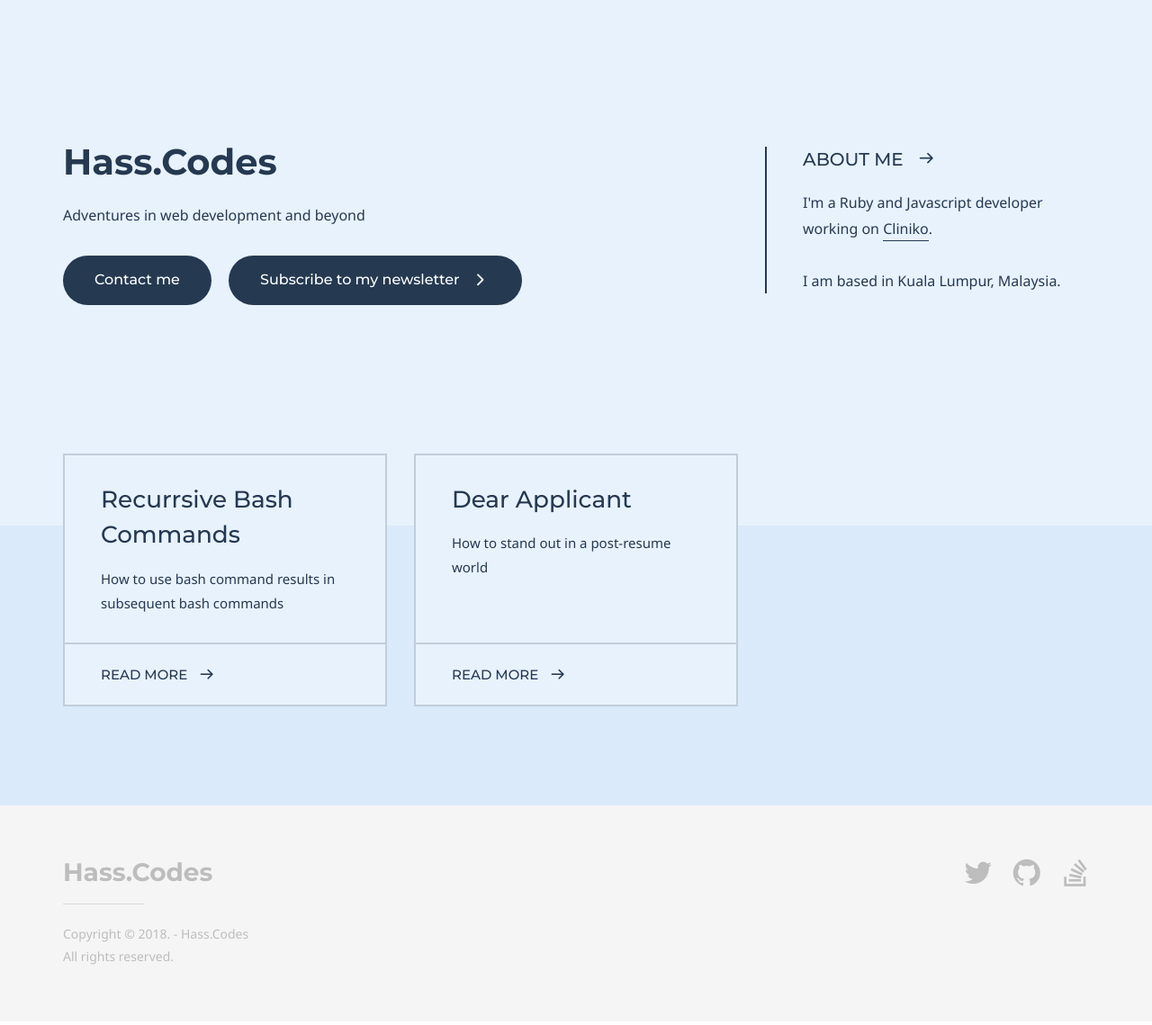
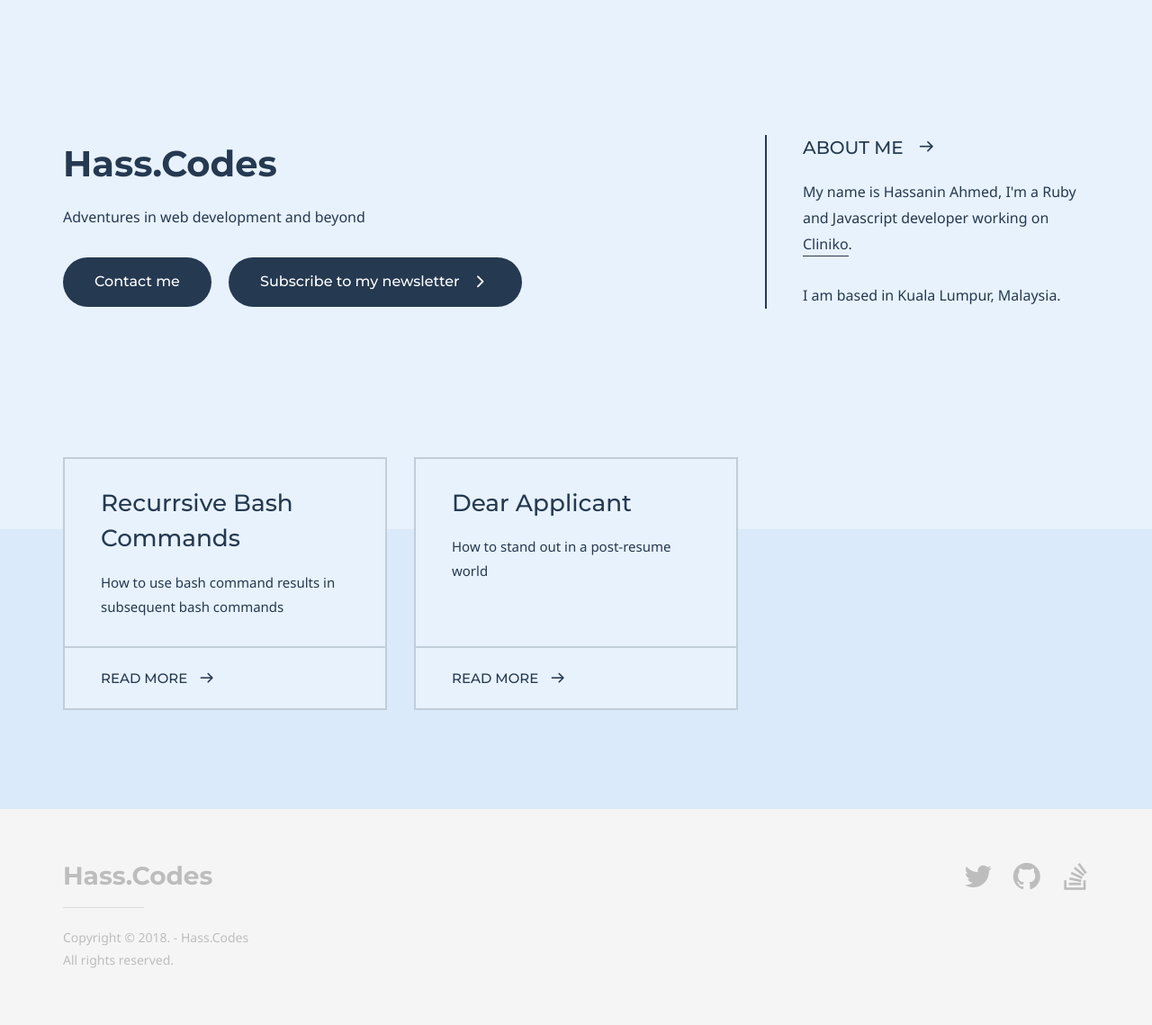
Before and after one commit to sas1ni69/sas1ni69.github.io, a Jekyll site: the page built from index.md, in a window 1280 px wide. Shown: the whole page at 90% size. Built offline with Jekyll 4.4.1, drawn with Linux system fonts in a browser that asks for light colours; some web fonts are replaced.

Commit message:
updates about me

```diff
--- a/index.md
+++ b/index.md
@@ -20,7 +20,7 @@ author:
     title: About me
     title_url: '#'
     external_url: true
-    description: I'm a Ruby and Javascript developer working on <a href="https://cliniko.com" target="_blank">Cliniko</a>. <br><br>I am based in Kuala Lumpur, Malaysia.
+    description: My name is Hassanin Ahmed, I'm a Ruby and Javascript developer working on <a href="https://cliniko.com" target="_blank">Cliniko</a>. <br><br>I am based in Kuala Lumpur, Malaysia.
 
 # Grid navigation
 grid_navigation:
```
Also changed, not shown: blog/dear_applicant.md (+1 -1 lines), blog/recurrsive_bash_commands.md (+1 -1 lines), contact.md (+1 -1 lines), 4 other files.
